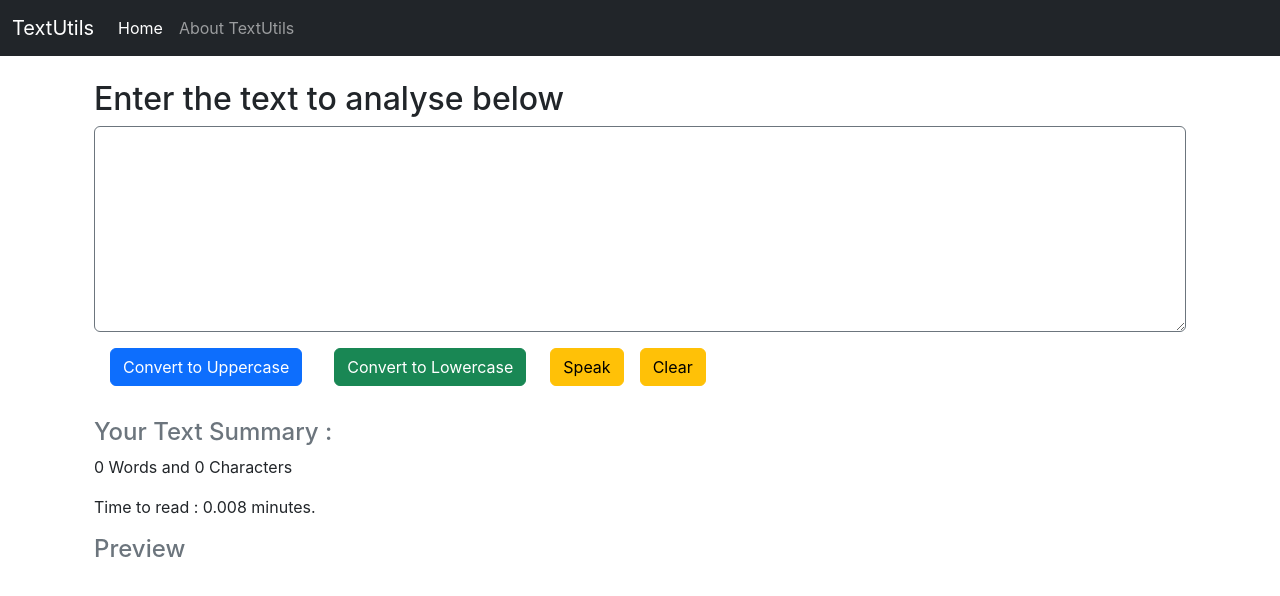
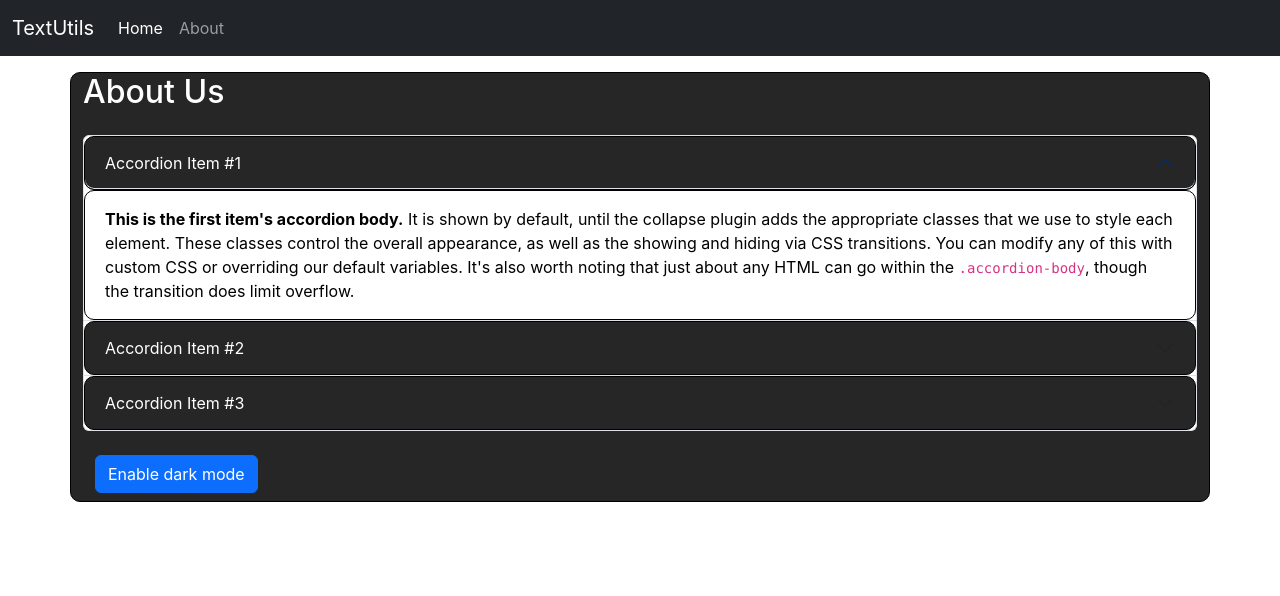
Before and after one commit to murli1998/myreactapp, a React (Create React App) app: page / in a window 1280 px wide. Shown: the top 596 px of the page. Built offline with nearby package versions, Linux system fonts and the light colour scheme.

Commit message:
playing with dark mode

```diff
--- a/src/App.js
+++ b/src/App.js
@@ -1,15 +1,17 @@
 // import logo from './logo.svg';
 import "./App.css";
+import About from "./components/About";
 import Navbar from "./components/Navbar";
-import TextForm from "./components/TextForm";
+// import TextForm from "./components/TextForm";
 
 function App() {
   return (
     <>
-      <Navbar title="TextUtils" aboutText="About TextUtils" />
-      <div className="container" my-3="true">
+      <Navbar title="TextUtils" aboutText="About" />
+      {/* <div className="container" my-3="true">
         <TextForm heading="Enter the text to analyse below"></TextForm>
-      </div>
+      </div> */}
+      <About />
     </>
   );
 }
--- /dev/null
+++ b/src/components/About.js
@@ -0,0 +1,164 @@
+import React, { useState } from "react";
+
+// let accordianStyle = {
+//   color: "black",
+//   backgroundColor: "white",
+//   border: "1px solid black",
+//   borderRadius: "10px",
+// };
+
+export default function About() {
+  const [myStyle, setMyStyle] = useState({
+    color: "white",
+    backgroundColor: "#262626",
+    border: "1px solid black",
+    borderRadius: "10px",
+  });
+
+  const [accordianStyle, setAccordianStyle] = useState({
+    color: "black",
+    backgroundColor: "white",
+    border: "1px solid black",
+    borderRadius: "10px",
+  });
+
+  const [btnText, setBtnText] = useState("Enable dark mode");
+
+  const toggleStyle = () => {
+    if (myStyle.color === "white") {
+      setMyStyle({
+        color: "black",
+        backgroundColor: "white",
+        border: "1px solid black",
+        borderRadius: "10px",
+      });
+      setAccordianStyle({
+        color: "black",
+        backgroundColor: "white",
+        border: "1px solid black",
+        borderRadius: "10px",
+      });
+      setBtnText("Enable dark mode");
+    } else {
+      setMyStyle({
+        color: "white",
+        backgroundColor: "#262626",
+        border: "1px solid black",
+        borderRadius: "10px",
+      });
+      setAccordianStyle({
+        color: "white",
+        backgroundColor: "#262626",
+        border: "1px solid black",
+        borderRadius: "10px",
+      });
+      setBtnText("Enable light mode");
+    }
+  };
+
+  return (
+    <div className="container mt-3 " style={myStyle}>
+      <h2>About Us</h2>
+      <div className="accordion my-4" id="accordionExample">
+        <div className="accordion-item">
+          <h2 className="accordion-header">
+            <button
+              className="accordion-button"
+              type="button"
+              data-bs-toggle="collapse"
+              data-bs-target="#collapseOne"
+              aria-expanded="true"
+              aria-controls="collapseOne"
+              style={myStyle}
+            >
+              Accordion Item #1
+            </button>
+          </h2>
+          <div
+            id="collapseOne"
+            className="accordion-collapse collapse show"
+            data-bs-parent="#accordionExample"
+          >
+            <div className="accordion-body" style={accordianStyle}>
+              <strong>This is the first item's accordion body.</strong> It is
+              shown by default, until the collapse plugin adds the appropriate
+              classes that we use to style each element. These classes control
+              the overall appearance, as well as the showing and hiding via CSS
+              transitions. You can modify any of this with custom CSS or
+              overriding our default variables. It's also worth noting that just
+              about any HTML can go within the <code>.accordion-body</code>,
+              though the transition does limit overflow.
+            </div>
+          </div>
+        </div>
+        <div className="accordion-item">
+          <h2 className="accordion-header">
+            <button
+              className="accordion-button collapsed"
+              type="button"
+              data-bs-toggle="collapse"
+              data-bs-target="#collapseTwo"
+              aria-expanded="false"
+              aria-controls="collapseTwo"
+              style={myStyle}
+            >
+              Accordion Item #2
+            </button>
+          </h2>
+          <div
+            id="collapseTwo"
+            className="accordion-collapse collapse"
+            data-bs-parent="#accordionExample"
+          >
+            <div className="accordion-body" style={accordianStyle}>
+              <strong>This is the second item's accordion body.</strong> It is
+              hidden by default, until the collapse plugin adds the appropriate
+              classes that we use to style each element. These classes control
+              the overall appearance, as well as the showing and hiding via CSS
+              transitions. You can modify any of this with custom CSS or
+              overriding our default variables. It's also worth noting that just
+              about any HTML can go within the <code>.accordion-body</code>,
+              though the transition does limit overflow.
+            </div>
+          </div>
+        </div>
+        <div className="accordion-item">
+          <h2 className="accordion-header">
+            <button
+              className="accordion-button collapsed"
+              type="button"
+              data-bs-toggle="collapse"
+              data-bs-target="#collapseThree"
+              aria-expanded="false"
+              aria-controls="collapseThree"
+              style={myStyle}
+            >
+              Accordion Item #3
+            </button>
+          </h2>
+          <div
+            id="collapseThree"
+            className="accordion-collapse collapse"
+            data-bs-parent="#accordionExample"
+          >
+            <div className="accordion-body" style={accordianStyle}>
+              <strong>This is the third item's accordion body.</strong> It is
+              hidden by default, until the collapse plugin adds the appropriate
+              classes that we use to style each element. These classes control
+              the overall appearance, as well as the showing and hiding via CSS
+              transitions. You can modify any of this with custom CSS or
+              overriding our default variables. It's also worth noting that just
+              about any HTML can go within the <code>.accordion-body</code>,
+              though the transition does limit overflow.
+            </div>
+          </div>
+        </div>
+      </div>
+      <div className="container my-2 ">
+        <button type="button" className="btn btn-primary" onClick={toggleStyle}>
+          {btnText}
+        </button>
+      </div>
+    </div>
+  );
+}
--- a/src/components/TextForm.js
+++ b/src/components/TextForm.js
@@ -4,7 +4,7 @@
   const [text, setText] = useState("");
   //  setText("god morning"); correct way to change text
   const handleUpClick = () => {
-    if (text == "") {
+    if (text === "") {
       let checkmsg = new SpeechSynthesisUtterance("Please enter some text");
       speechSynthesis.speak(checkmsg);
     } else {
@@ -18,7 +18,7 @@
     }
   };
   const handleLwClick = () => {
-    if (text == "") {
+    if (text === "") {
       let checkmsg = new SpeechSynthesisUtterance("Please enter some text");
       speechSynthesis.speak(checkmsg);
     } else {
@@ -38,19 +38,38 @@
   };
 
   const textTospeech = () => {
-    if (text == "") {
+    if (text === "") {
       let checkmsg = new SpeechSynthesisUtterance("Please enter some text");
       speechSynthesis.speak(checkmsg);
     } else {
       let msg = new SpeechSynthesisUtterance();
       msg.text = text;
-      msg.lang = "en - IN";
       window.speechSynthesis.speak(msg);
     }
   };
 
+  const removeExtrraSpace = () => {
+    let newText = text.split(/[ ]+/);
+    setText(newText.join(" "));
+  };
+
+  const copyText = () => {
+    if (text === "") {
+      let checkmsg = new SpeechSynthesisUtterance("There's nothing to copy");
+      speechSynthesis.speak(checkmsg);
+    } else {
+      let text = document.getElementById("myBox");
+      text.select();
+      navigator.clipboard.writeText(text.value);
+      let checkmsg = new SpeechSynthesisUtterance(
+        "Text copied, you can paste it whereever you want"
+      );
+      speechSynthesis.speak(checkmsg);
+    }
+  };
+
   const handleClearClick = () => {
-    if (text == "") {
+    if (text === "") {
       let checkmsg = new SpeechSynthesisUtterance("There's nothing to clear");
       speechSynthesis.speak(checkmsg);
     } else {
@@ -82,15 +101,30 @@
 
           <button
             type="submit"
+            onClick={removeExtrraSpace}
+            className="btn btn-warning mx-2 my-2"
+          >
+            Remove Extra Space
+          </button>
+
+          <button
+            type="submit"
+            onClick={copyText}
+            className="btn btn-warning mx-2 my-2"
+          >
+            Copy Text
+          </button>
+          <button
+            type="submit"
             onClick={textTospeech}
-            className="btn btn-warning mx-2 my-2"
+            className="btn btn-info mx-2 my-2"
           >
             Speak
           </button>
           <button
             type="submit"
             onClick={handleClearClick}
-            className="btn btn-warning mx-2 my-2"
+            className="btn btn-danger mx-2 my-2"
           >
             Clear
           </button>
```
